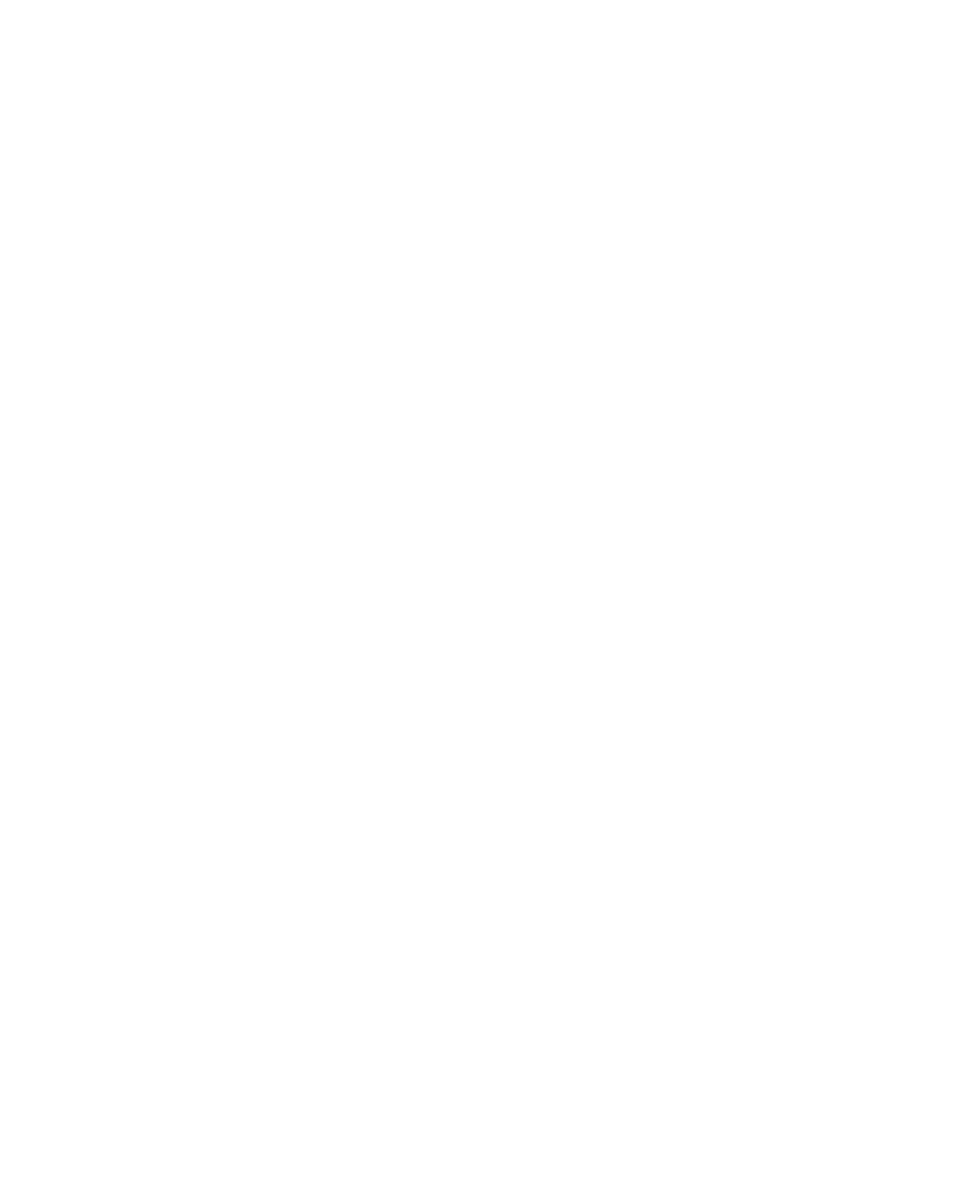
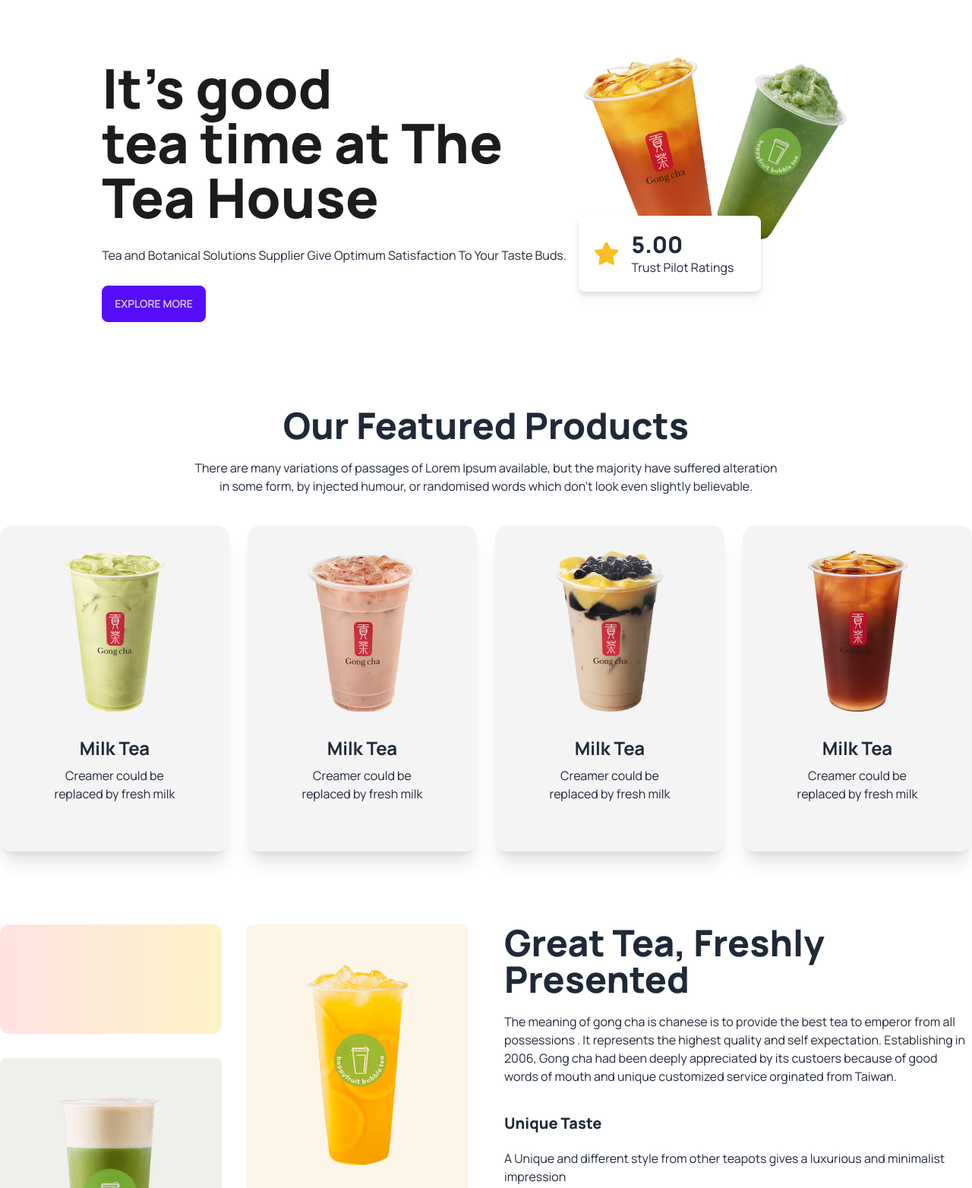
Before and after one commit to elpave86/tea-house, a plain HTML site: page index.html in a window 1280 px wide. Shown: the top 1564 px of the page at 76% size. Before the commit the page ends 800 px from the top, so only its background shows below. Drawn offline with nearby package versions, Linux system fonts and the light colour scheme.

Commit message:
featureds and great tea section done

```diff
--- a/index.html
+++ b/index.html
@@ -14,13 +14,18 @@
     <link href="https://fonts.googleapis.com/css2?family=Manrope:wght@400;500;600;700;800&display=swap"
         rel="stylesheet">
 
-        <!-- custom color -->
+    <!-- font awsome  -->
+    <script src="https://kit.fontawesome.com/2e28e0271e.js" crossorigin="anonymous"></script>
+
+    <!-- custom color -->
     <script>
         tailwind.config = {
             theme: {
                 extend: {
                     colors: {
-                        clifford: '#da373d',
+                        title: '#1C1C1C',
+                        details: '#777',
+                        titlelll: '#da373d',
                     }
                 }
             }
@@ -31,15 +36,114 @@
         .font {
             font-family: 'Manrope', sans-serif;
         }
+
+        .title {
+            color: #1C1C1C;
+        }
+
+        .details {
+            color: #777;
+        }
+
+        .linear {
+            background: var(--linear, linear-gradient(270deg, #F00 0%, #FF8938 100%));
+        }
     </style>
 </head>
 
 <body class="font">
-    <header>
-
+    <header class="container mx-auto">
+        <div class="hero">
+            <div class="hero-content flex-col lg:flex-row">
+                <div>
+                    <h1 class="text-7xl font-extrabold title pt-16">It's good<br>tea time at The<br>Tea House</h1>
+                    <p class="py-6 color pt-7 pb-7">Tea and Botanical Solutions Supplier Give Optimum Satisfaction To
+                        Your Taste Buds.
+                    </p>
+                    <button class="btn btn-primary bg-linear">Explore More</button>
+                </div>
+                <div>
+                    <img src="/images/banner.png" class="max-w-sm" />
+                    <div class="-mt-16 flex items-center gap-4 drop-shadow-lg bg-white p-5 w-60 rounded-lg">
+                        <i class="fa-solid fa-star text-3xl text-amber-400"></i>
+                        <div>
+                            <h3 class="text-3xl font-extrabold">5.00</h3>
+                            <p>Trust Pilot Ratings</p>
+                        </div>
+                    </div>
+                </div>
+            </div>
+        </div>
     </header>
 
-    <main>
+    <main class="container mx-auto">
+        <!-- featured section -->
+        <section class="text-center my-24">
+            <h2 class="text-5xl font-extrabold mb-5">Our Featured Products</h2>
+            <p class="lg:max-w-3xl mx-auto mb-10">There are many variations of passages of Lorem Ipsum available, but
+                the majority have suffered alteration in some form, by injected humour, or randomised words which don't
+                look even slightly believable. </p>
+
+            <!-- card container -->
+            <div class="grid gap-6  grid-cols-1 md:grid-cols-2 lg:grid-cols-4 items-center ">
+                <!-- first card -->
+                <div class="card p-8 bg-gradient-to-r from-[#F4F4F4] to-[#F4F4F4] shadow-xl">
+                    <figure><img src="/images/tea-1.png" alt="Shoes" /></figure>
+                    <div class="card-body">
+                        <h2 class="text-2xl font-bold">Milk Tea</h2>
+                        <p>Creamer could be replaced by fresh milk</p>
+                    </div>
+                </div>
+                <!-- second card -->
+                <div class="card p-8 bg-gradient-to-r from-[#F4F4F4] to-[#F4F4F4] shadow-xl">
+                    <figure><img src="/images/tea-2.png" alt="Shoes" /></figure>
+                    <div class="card-body">
+                        <h2 class="text-2xl font-bold">Milk Tea</h2>
+                        <p>Creamer could be replaced by fresh milk</p>
+                    </div>
+                </div>
+                <!-- third card -->
+                <div class="card p-8 bg-gradient-to-r from-[#F4F4F4] to-[#F4F4F4] shadow-xl">
+                    <figure><img src="/images/tea-3.png" alt="Shoes" /></figure>
+                    <div class="card-body">
+                        <h2 class="text-2xl font-bold">Milk Tea</h2>
+                        <p>Creamer could be replaced by fresh milk</p>
+                    </div>
+                </div>
+                <!-- fourth card -->
+                <div class="card p-8 bg-gradient-to-r from-[#F4F4F4] to-[#F4F4F4] shadow-xl">
+                    <figure><img src="/images/tea-4.png" alt="Shoes" /></figure>
+                    <div class="card-body">
+                        <h2 class="text-2xl font-bold">Milk Tea</h2>
+                        <p>Creamer could be replaced by fresh milk</p>
+                    </div>
+                </div>
+            </div>
+        </section>
+        <!-- great tea section -->
+        <section class="my-24 flex flex-col lg:flex-row gap-12">
+            <div class="grid gap-8 grid-cols-1 md:grid-cols-2 flex-1">
+                <div class="rounded-xl h-36 bg-gradient-to-r from-red-100 to-amber-100" ></div>
+                <div class="row-span-2 bg-[#e6a6231a] rounded-lg px-8 py-12 flex justify-center items-center">
+                    <img src="./images/fresh-1.png" alt="">
+                </div>
+                <div class="row-span-2 bg-[#5776391a] rounded-lg px-8 py-12 flex justify-center items-center">
+                    <img src="./images/fresh-2.png" alt="">
+                </div>
+                <div class="rounded-xl h-36 bg-gradient-to-r from-gray-300 to-white"></div>
+            </div>
+            <div class="space-y-5 flex-1">
+                <h3 class="text-5xl font-extrabold">Great Tea, Freshly<br>Presented</h3>
+                <p>The meaning of gong cha is chanese is to provide the best tea to emperor from all possessions . It
+                    represents the highest quality and self expectation. Establishing in 2006, Gong cha had been deeply
+                    appreciated by its custoers because of good words of mouth and unique customized service orginated
+                    from Taiwan.</p>
+                <h4 class="pt-4 text-xl font-extrabold">Unique Taste</h4>
+                <p>A Unique and different style from other teapots gives a luxurious and minimalist impression</p>
+                <h4 class="text-xl font-extrabold">Premium Quality</h4>
+
+            </div>
+        </section>
 
     </main>
 
```
